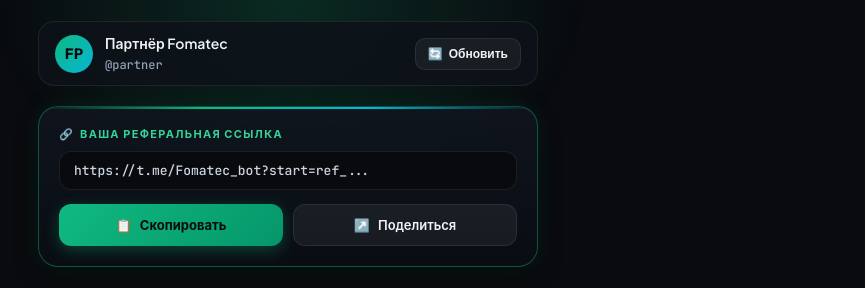
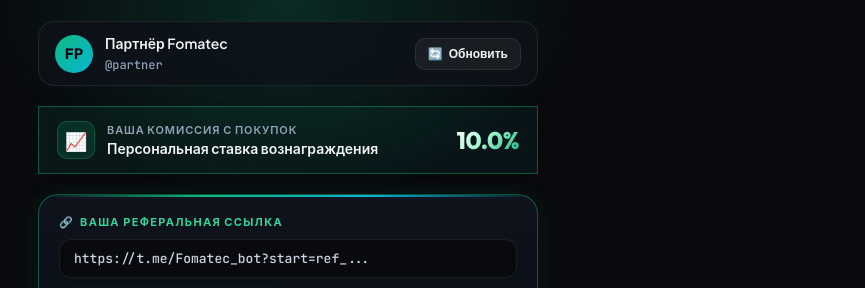
Before and after one commit to a6dui/fomatec-app, a plain HTML site: page index.html in a window 1280 px wide. Shown: the part 94-382 px from the top of the page, without its empty margins (352-1217 px from the left). Drawn offline with Linux system fonts and the light colour scheme; no server answers.

Commit message:
feat: show personal commission rate in blogger portal

```diff
--- a/index.html
+++ b/index.html
@@ -765,6 +765,64 @@
       align-items: center;
       gap: 6px;
     }
+
+    /* Personal Commission Rate Indicator */
+    .rate-indicator-card {
+      background: linear-gradient(135deg, rgba(16, 185, 129, 0.08), rgba(6, 182, 212, 0.05));
+      border: 1px solid var(--border-active);
+      border-radius: var(--radius-md);
+      padding: 14px 18px;
+      margin-bottom: 20px;
+      display: flex;
+      align-items: center;
+      justify-content: space-between;
+      gap: 12px;
+      box-shadow: 0 4px 20px rgba(0, 0, 0, 0.25);
+    }
+
+    .rate-indicator-left {
+      display: flex;
+      align-items: center;
+      gap: 12px;
+    }
+
+    .rate-indicator-icon {
+      width: 38px;
+      height: 38px;
+      border-radius: 10px;
+      background: rgba(16, 185, 129, 0.15);
+      border: 1px solid rgba(16, 185, 129, 0.3);
+      display: flex;
+      align-items: center;
+      justify-content: center;
+      font-size: 18px;
+    }
+
+    .rate-indicator-text span {
+      font-size: 11px;
+      text-transform: uppercase;
+      letter-spacing: 0.08em;
+      color: var(--muted);
+      font-weight: 600;
+      display: block;
+      margin-bottom: 2px;
+    }
+
+    .rate-indicator-text h4 {
+      font-size: 14px;
+      font-weight: 600;
+      color: var(--foreground);
+    }
+
+    .rate-indicator-value {
+      font-family: var(--font-display);
+      font-size: 24px;
+      font-weight: 800;
+      background: var(--gradient-primary);
+      -webkit-background-clip: text;
+      -webkit-text-fill-color: transparent;
+      letter-spacing: -0.02em;
+    }
   </style>
 </head>
 <body>
@@ -850,6 +908,18 @@
         <span>🔄</span>
         <span>Обновить</span>
       </button>
+    </div>
+
+    <!-- Personal Commission Rate Card -->
+    <div class="rate-indicator-card">
+      <div class="rate-indicator-left">
+        <div class="rate-indicator-icon">📈</div>
+        <div class="rate-indicator-text">
+          <span>Ваша комиссия с покупок</span>
+          <h4>Персональная ставка вознаграждения</h4>
+        </div>
+      </div>
+      <div class="rate-indicator-value" id="valRate">10.0%</div>
     </div>
 
     <!-- Referral Link Box -->
@@ -966,6 +1036,7 @@
     const pEarned = urlParams.get('earned');
     const pRefs = urlParams.get('refs');
     const pOrders = urlParams.get('orders');
+    const pRate = urlParams.get('rate');
     const pName = urlParams.get('name');
     const pUname = urlParams.get('uname');
 
@@ -982,6 +1053,10 @@
       document.getElementById('badgeCount').textContent = pRefs + ' чел.';
     }
     if (pOrders !== null) document.getElementById('valOrders').textContent = pOrders + ' шт.';
+    if (pRate !== null) {
+      const numRate = parseFloat(pRate) || 10.0;
+      document.getElementById('valRate').textContent = numRate.toFixed(1) + '%';
+    }
     if (pName) {
       document.getElementById('userName').textContent = pName;
       document.getElementById('userAvatar').textContent = pName.charAt(0).toUpperCase();
@@ -1100,6 +1175,9 @@
         document.getElementById('valReferrals').textContent = data.total_referrals || 0;
         document.getElementById('valOrders').textContent = (data.orders_count || 0) + ' шт.';
         document.getElementById('badgeCount').textContent = `${data.total_referrals || 0} чел.`;
+        if (data.commission_rate !== undefined) {
+          document.getElementById('valRate').textContent = Number(data.commission_rate).toFixed(1) + '%';
+        }
 
         // Обновляем ссылку
         currentRefLink = `https://t.me/Fomatec_bot?start=ref_${data.user_id || userId}`;
```
